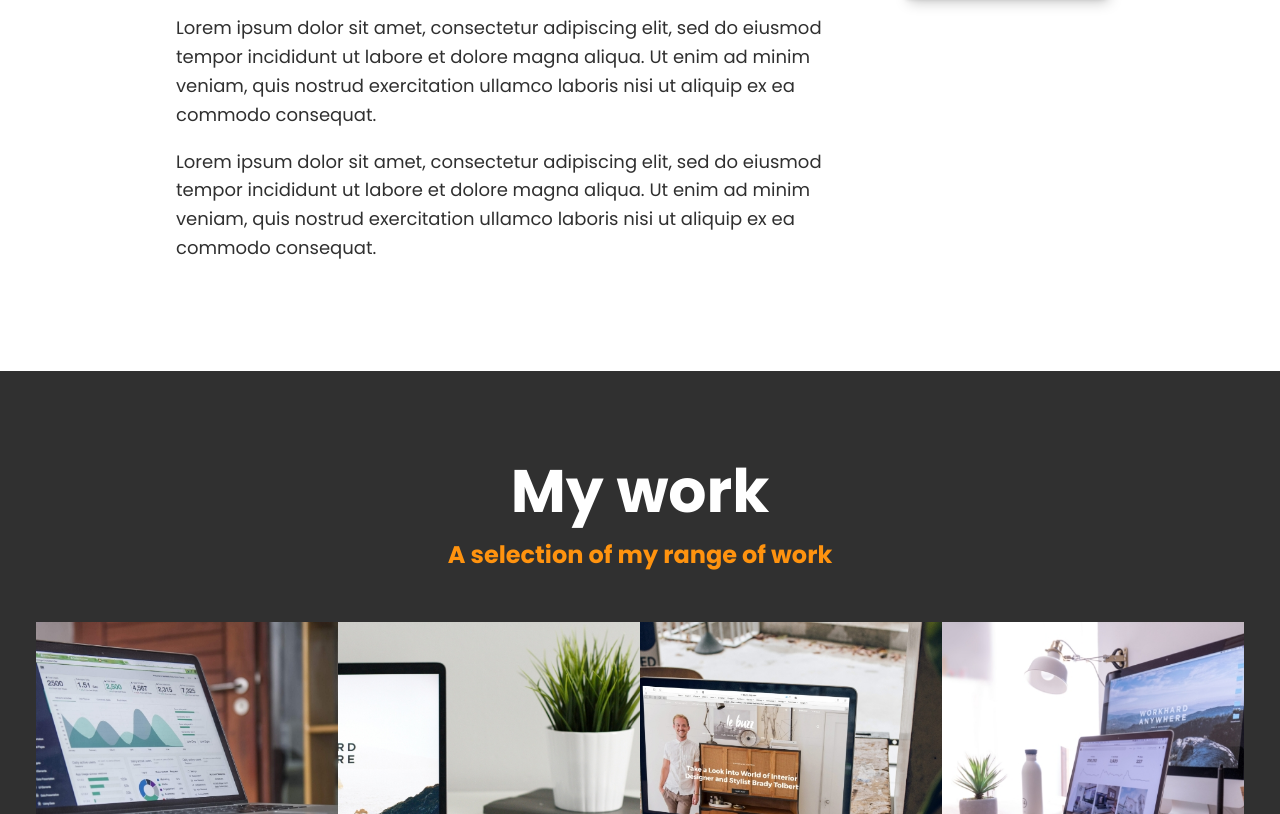
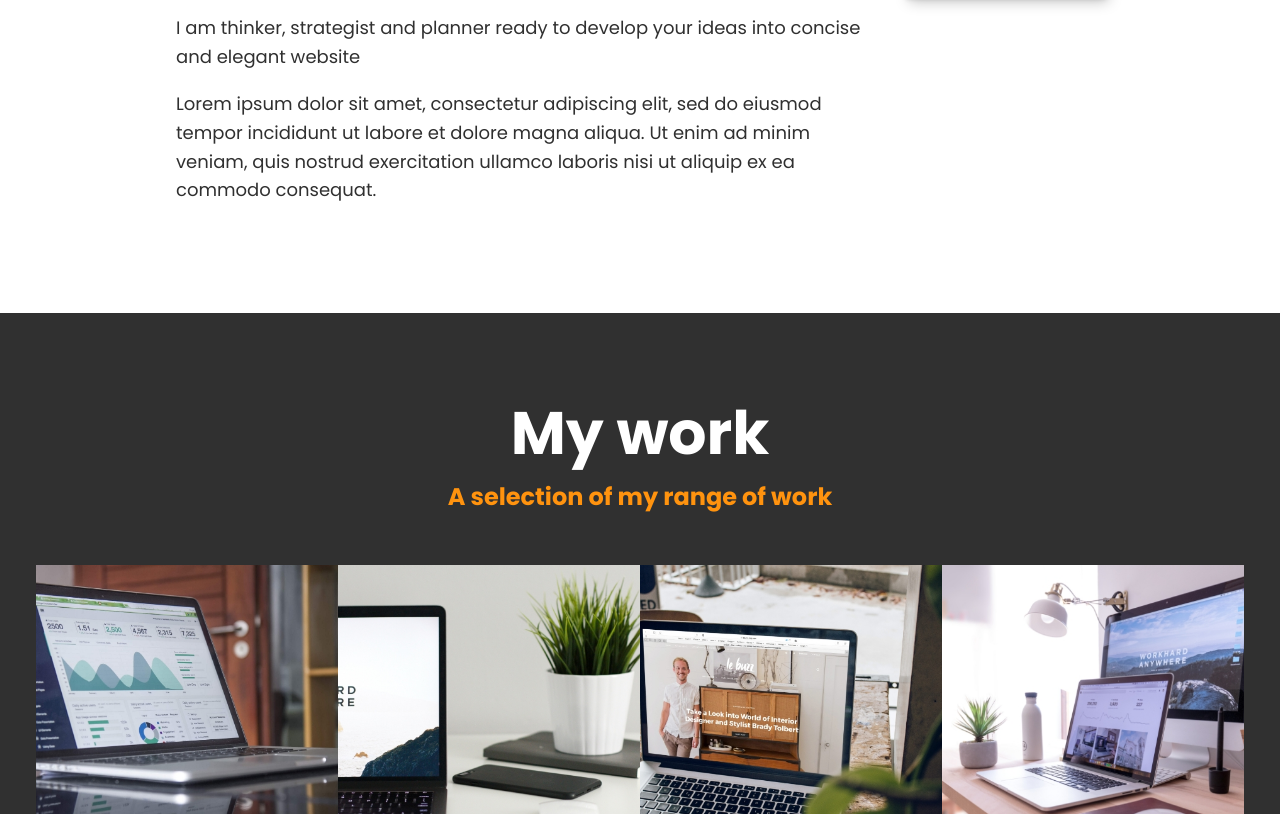
Before and after one commit to kun7/portofolio-web, a plain HTML site: page index.html in a window 1280 px wide. Shown: the part 1422-2236 px from the top of the page. Drawn offline with nearby package versions, Linux system fonts and the light colour scheme.

Commit message:
about me page

```diff
--- a/index.html
+++ b/index.html
@@ -71,7 +71,7 @@
            <p class="section__subtitle section__subtitle--about">Designer & developer based out of Jakarta</p>
 
            <div class="about-me__body">
-               <p>Lorem ipsum dolor sit amet, consectetur adipiscing elit, sed do eiusmod tempor incididunt ut labore et dolore magna aliqua. Ut enim ad minim veniam, quis nostrud exercitation ullamco laboris nisi ut aliquip ex ea commodo consequat.</p>
+               <p>I am thinker, strategist and planner ready to develop your ideas into concise and elegant website</p>
                <p>Lorem ipsum dolor sit amet, consectetur adipiscing elit, sed do eiusmod tempor incididunt ut labore et dolore magna aliqua. Ut enim ad minim veniam, quis nostrud exercitation ullamco laboris nisi ut aliquip ex ea commodo consequat.</p>
            </div>
 
```
